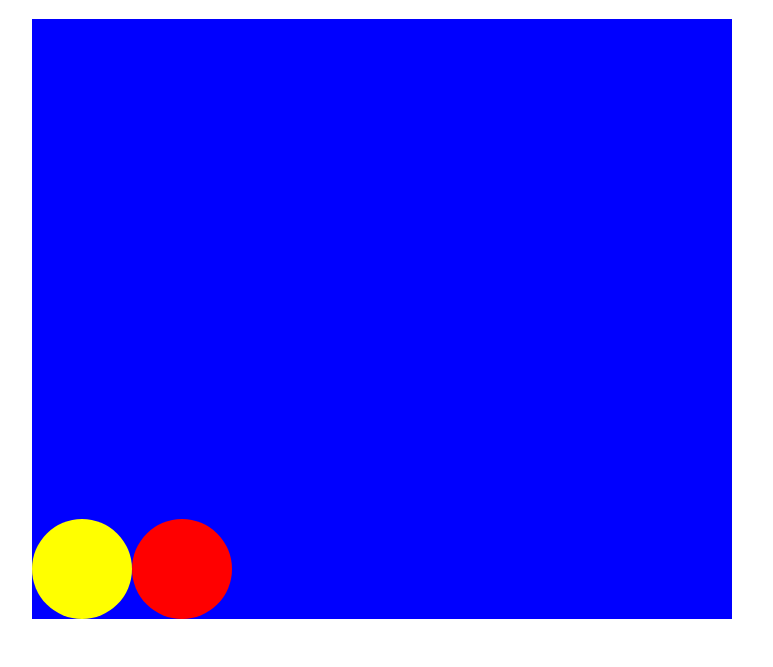
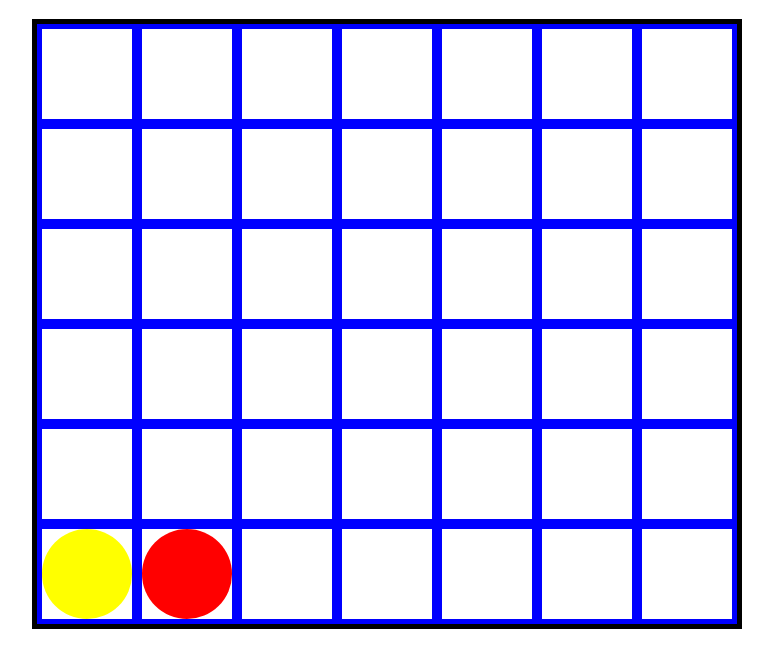
Before and after one commit to dwestaway/Connect-4, a plain HTML site: page index.html in a window 1280 px wide. Shown: the part 61-728 px from the top of the page, without its empty margins (258-1031 px from the left). Drawn offline with Linux system fonts and the light colour scheme.

Commit message:
Canvas grid
Drawn canvas grid, condensed into function with loops

```diff
--- a/css/main.css
+++ b/css/main.css
@@ -6,4 +6,5 @@ body {
 
 canvas {
 	background-color: blue;
+	border: 5px solid black;
 }
--- a/js/jquery.connect4.js
+++ b/js/jquery.connect4.js
@@ -14,17 +14,41 @@ $(function() { //jquery handler
         canvas = document.getElementById('connect4');
         context = canvas.getContext('2d');
 
+        function createGrid() {
+
+          var xCoord = 5;
+          var yCoord = 5;
+
+          //Fill every square with white to make a grid, canvas is 700x600 so draw rect every 100 pixels
+          for(j = 0; j < 6; j++) {
+            for(i = 0; i < 7; i++) {
+
+                context.rect(xCoord,yCoord,90,90);
+
+                context.fillStyle = "white";
+                context.fill();
+
+                xCoord = xCoord + 100;
+            }
+            xCoord = 5;
+            yCoord = yCoord + 100;
+          }
+        }
+
+
 
         //Draw circle, x and y are the middle coordinates for the circle
         function createCircle(x, y, fillColour) {
             context.beginPath();
-            context.arc(x, y, 50, 0, 2 * Math.PI, false);
+            context.arc(x, y, 45, 0, 2 * Math.PI, false);
 
             context.fillStyle = fillColour;
             context.fill();
 
         }
 
+        createGrid();
+
         createCircle(150, 550, 'red');
         createCircle(50, 550, 'yellow')
 
```
